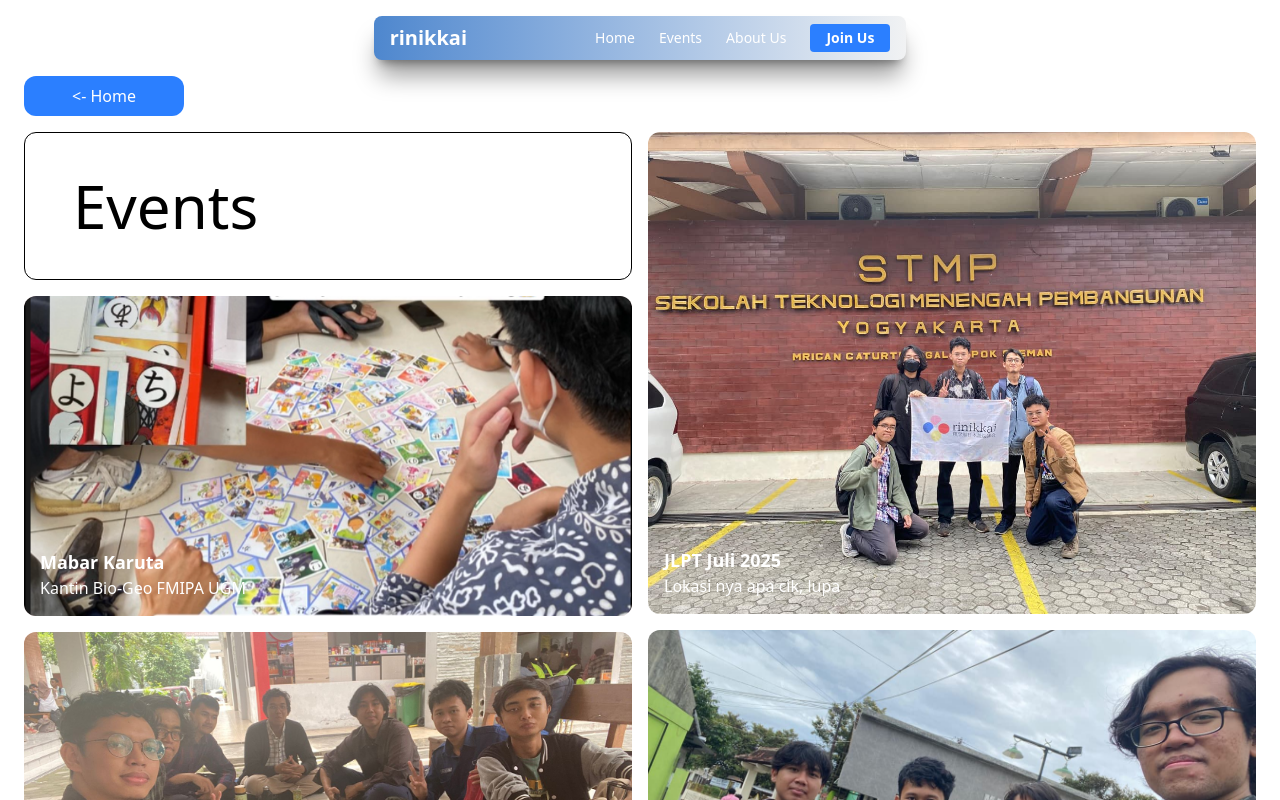
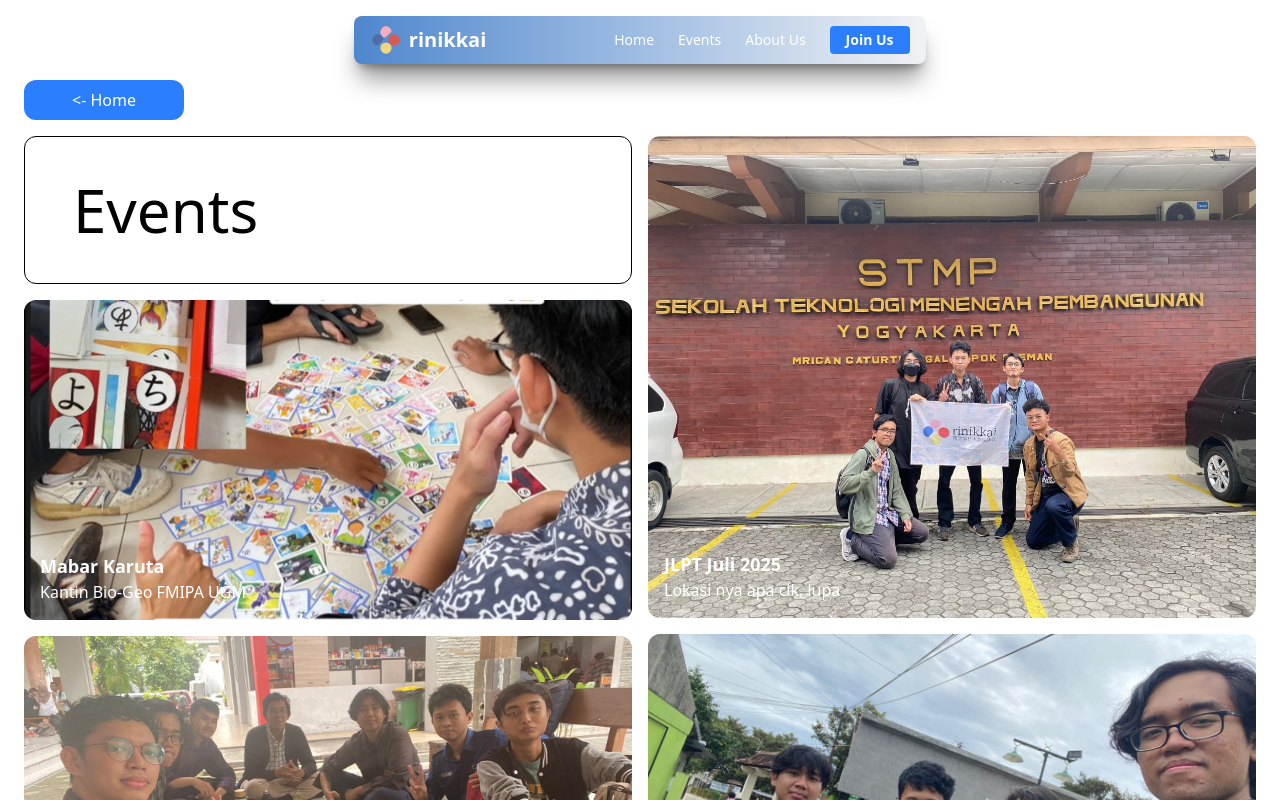
Before and after one commit to david-irvinne/rinikkai-frontend, a React (Vite) app: page /events in a window 1280 px wide. Shown: the top 800 px of the page. Built offline with nearby package versions, Linux system fonts and the light colour scheme.

Commit message:
chore(navbar): add logo

```diff
--- a/src/components/Navbar.tsx
+++ b/src/components/Navbar.tsx
@@ -1,13 +1,21 @@
 import { Link } from "react-router-dom";
+import { useNavigate } from "react-router-dom";
 
 const Navbar = () => {
+  const navigate =useNavigate();
+  const handleLogoClick = () =>{
+    navigate("/");
+  }
   return (
     <div className="flex justify-between items-center bg-slate-600 text-white px-[1rem]
       py-[0.5rem] rounded-lg shadow-xl/40 mx-auto z-10
       bg-gradient-to-r from-[#4E87CE] to-[#F1F2F3]">
 
       {/* logo */}
-      <div className="font-bold text-xl mr-[8rem]">rinikkai</div>
+      <div className="font-bold text-xl mr-[8rem] flex items-center hover:cursor-pointer" onClick={handleLogoClick}>
+        <img src="/rinikkai-logo.svg" className="size-[2rem] mr-[0.4rem]"/>
+        rinikkai
+      </div>
 
       {/* Nav links */}
       <div className="flex gap-6 items-center text-sm">
--- a/src/components/home/Members.tsx
+++ b/src/components/home/Members.tsx
@@ -13,7 +13,7 @@ const Members = () => {
   }
   return (
     <div className="rounded-[12px] bg-gradient-to-r from-[#4E87CE] to-[#F1F2F3] py-[1.5rem] px-[3rem]">
-      <div className="grid grid-cols-[1fr_1fr_1fr_1fr] space-x-[1.2rem]">
+      <div className="grid grid-cols-[1fr_1fr_1fr_2fr] space-x-[1.2rem]">
         <div>
           <MemberCard name="Muhammad Syifaurrohman" subtitle="Ilmu Komputer '22" filename={kopiadem} />
         </div>
@@ -24,7 +24,7 @@ const Members = () => {
           <MemberCard name="Imanur Islahunnufus" subtitle="Psikologi '24" filename={iman} />
         </div>
 
-        <div className="ml-[1rem]  flex flex-col items-end h-full">
+        <div className="  flex flex-col items-end h-full">
           <Button title="Anggota" shape="w-[12rem] border-1" />
 
           <div className="flex-1"></div>
```
